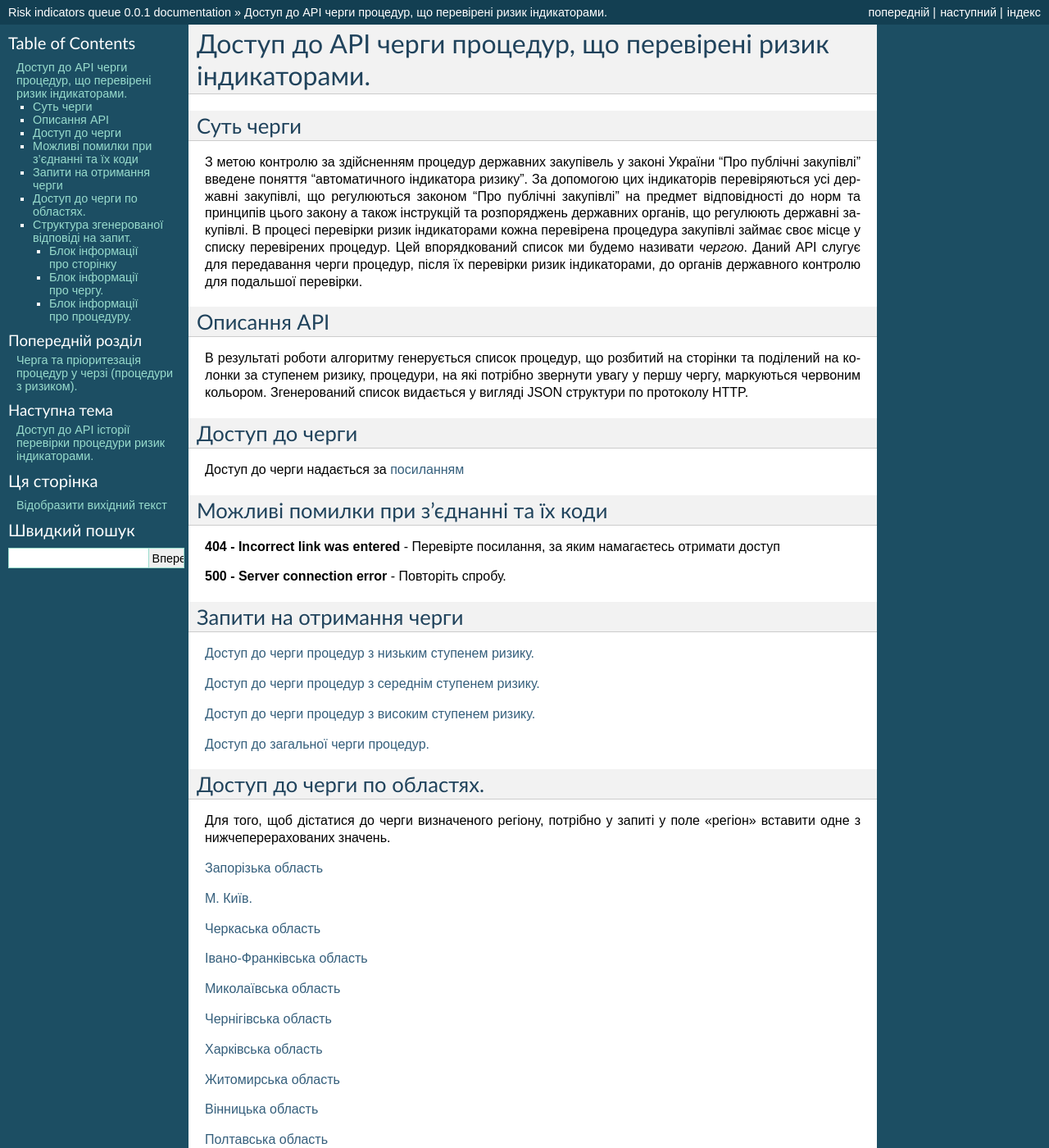
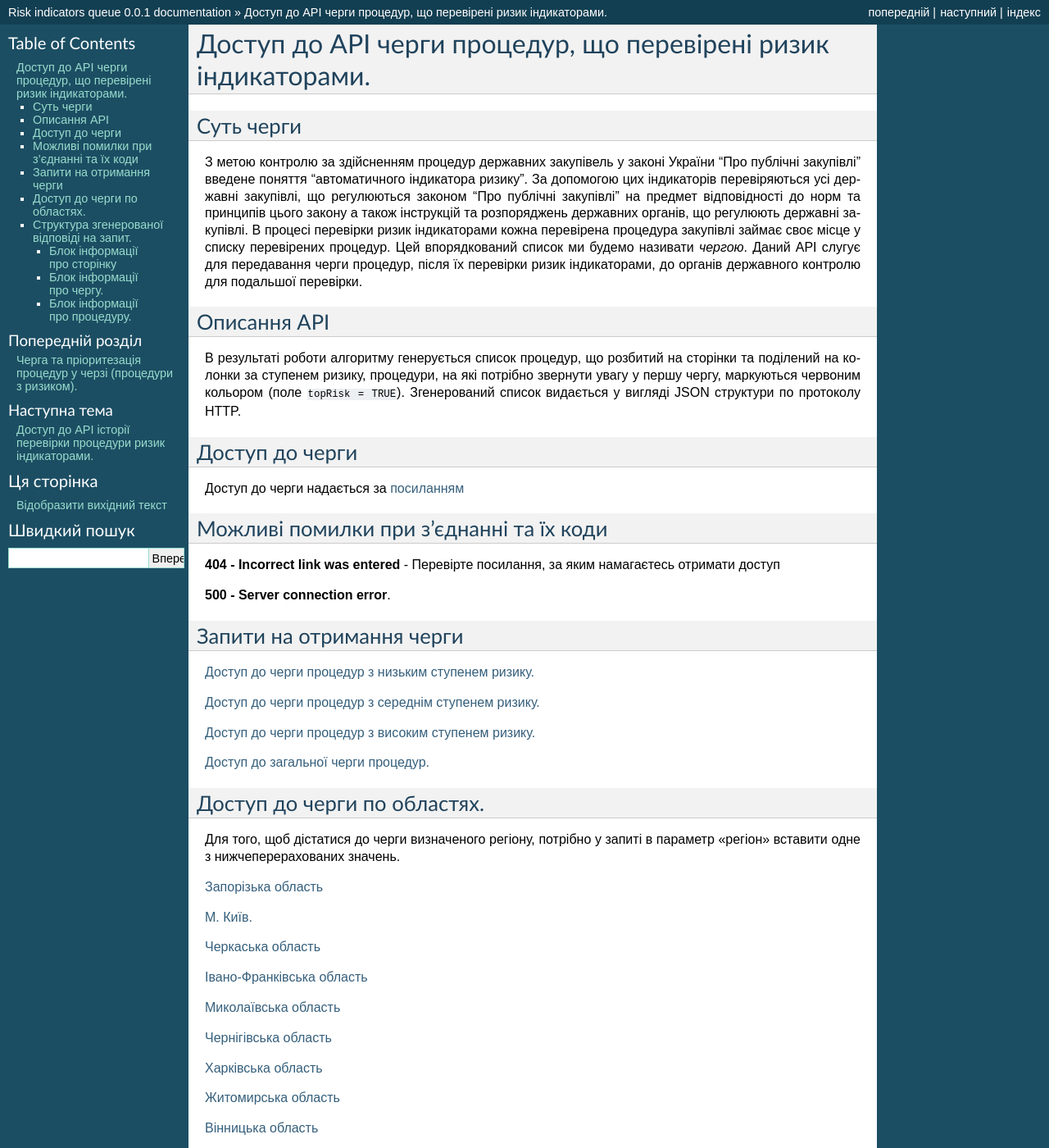
Before and after one commit to DataPathAnalytics/indicators-queue, a Sphinx documentation site: the page built from docs/api_queue.rst, in a window 1280 px wide and 1400 px high. Shown: the whole window at 82% size. Built offline with Sphinx 7.4.7, drawn with Linux system fonts in a browser that asks for light colours.

Commit message:
Update api_queue.rst

```diff
--- a/docs/api_queue.rst
+++ b/docs/api_queue.rst
@@ -12,7 +12,7 @@
 Описання API
 ************
 
-В результаті роботи алгоритму  генерується список процедур, що розбитий на сторінки та поділений на колонки за ступенем ризику, процедури, на які потрібно звернути увагу у першу чергу, маркуються червоним кольором.   Згенерований список видається у вигляді JSON структури по протоколу HTTP.
+В результаті роботи алгоритму  генерується список процедур, що розбитий на сторінки та поділений на колонки за ступенем ризику, процедури, на які потрібно звернути увагу у першу чергу, маркуються червоним кольором (поле ``topRisk = TRUE``).   Згенерований список видається у вигляді JSON структури по протоколу HTTP.
 
 ***************
 Доступ до черги
@@ -26,7 +26,7 @@
 
 **404 - Incorrect link was entered** -  Перевірте посилання, за яким намагаєтесь отримати доступ
 
-**500 - Server connection error** -  Повторіть спробу.
+**500 - Server connection error**.
 
 
 *************************
@@ -45,7 +45,7 @@
 ****************************
 Доступ до черги по областях.
 ****************************
-Для того, щоб дістатися до черги визначеного регіону, потрібно у запиті у поле "регіон" вставити одне з нижчеперерахованих значень.
+Для того, щоб дістатися до черги визначеного регіону, потрібно у запиті в параметр "регіон" вставити одне з нижчеперерахованих значень.
 
 `Запорізька область <http://95.216.36.61:8026/api/v0.1/region-indicators-queue/?limit=100&page=0&region=%D0%97%D0%B0%D0%BF%D0%BE%D1%80%D1%96%D0%B7%D1%8C%D0%BA%D0%B0%20%D0%BE%D0%B1%D0%BB%D0%B0%D1%81%D1%82%D1%8C>`_
 
@@ -156,7 +156,7 @@
                 queueId:  integer
 
                 impactCategory:  string
-            }
+
 
             tenderScoreRange:
 
```
